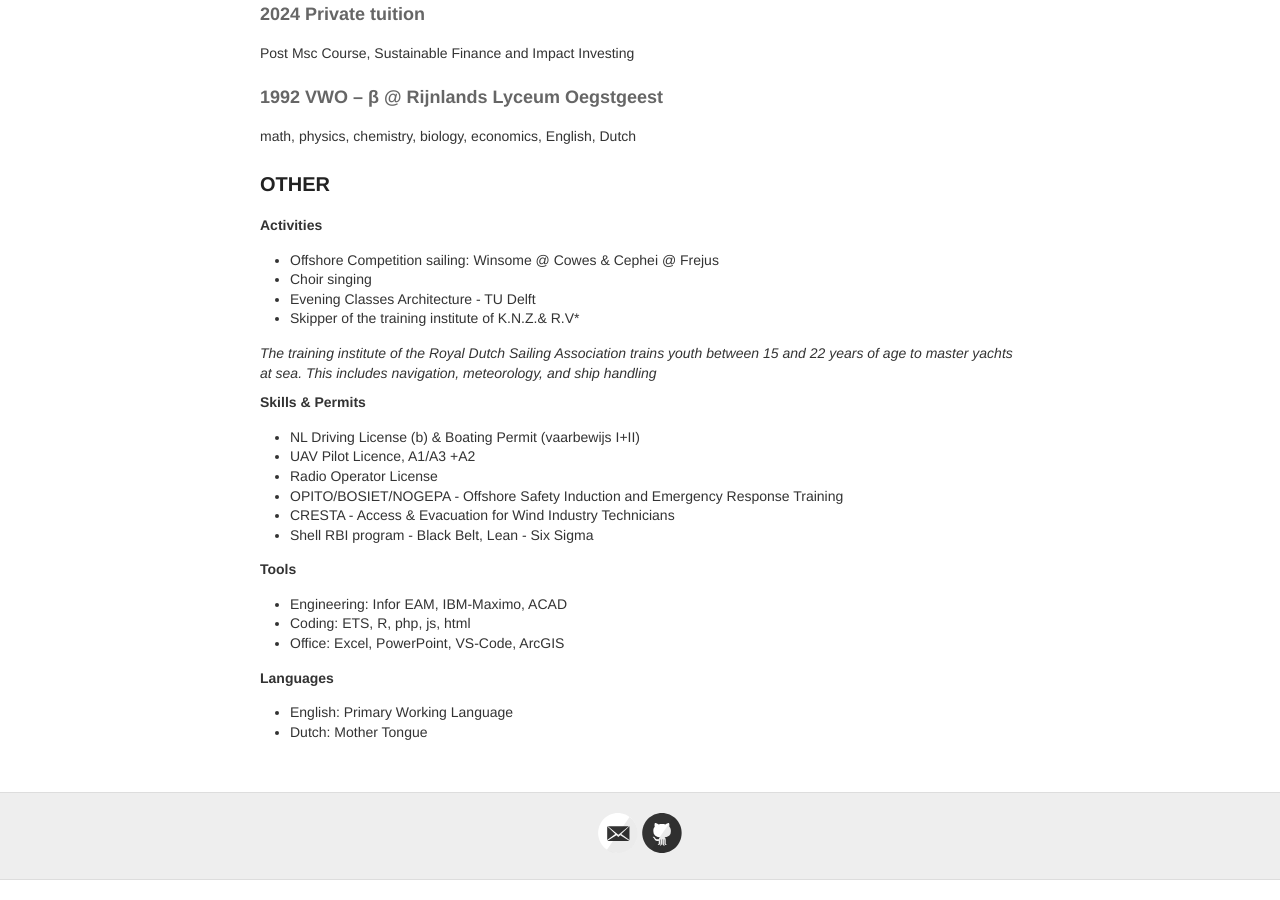
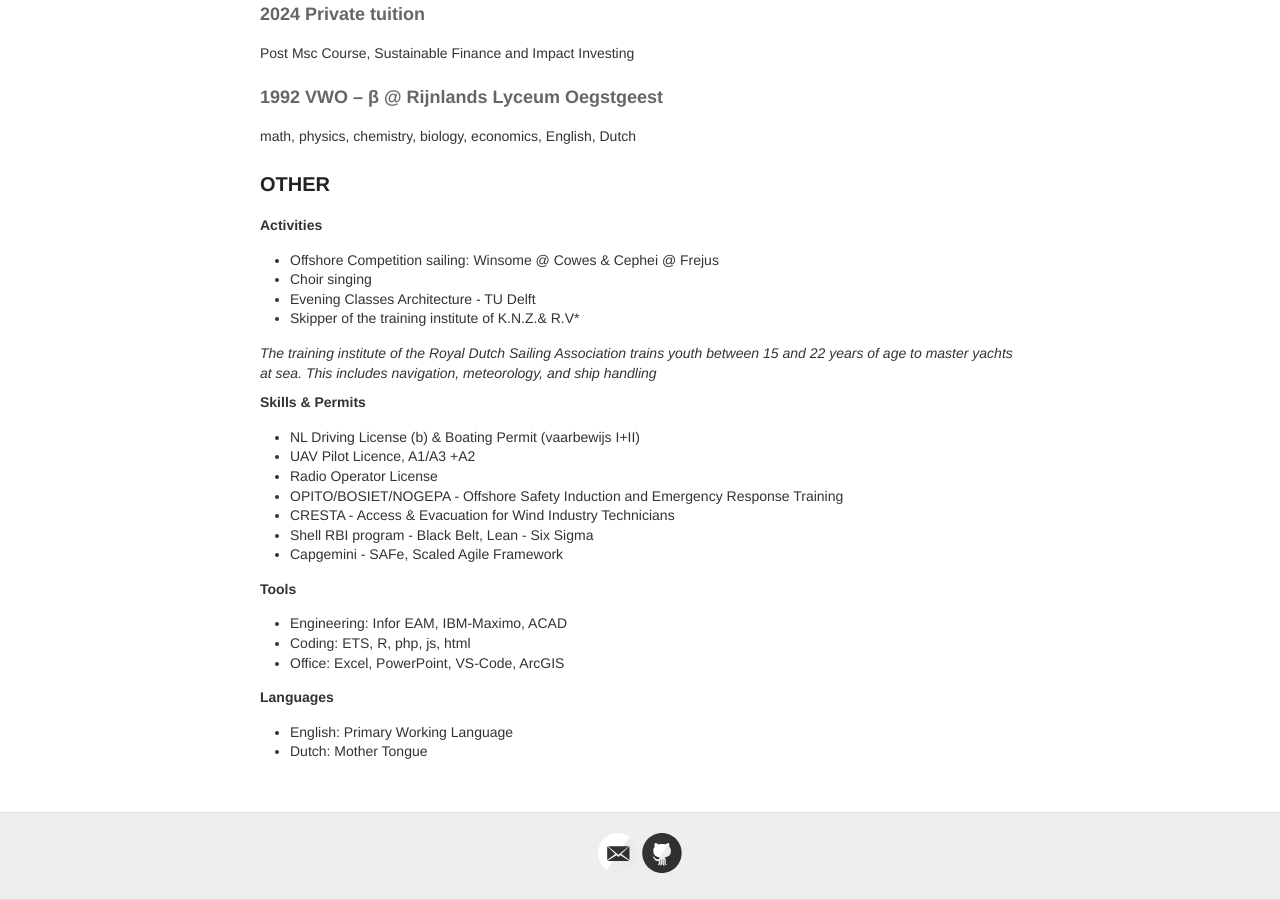
Before and after one commit to fprisse/fprisse.github.io, a Jekyll site: the page built from index.md, in a window 1280 px wide and 900 px high, scrolled down 1408 px. Built offline with Jekyll 4.4.1, drawn with Linux system fonts in a browser that asks for light colours; comment, search, counter and statistics services are not loaded.

Commit message:
Update index.md

```diff
--- a/index.md
+++ b/index.md
@@ -66,6 +66,7 @@ math, physics, chemistry, biology, economics, English, Dutch
  - OPITO/BOSIET/NOGEPA - Offshore Safety Induction and Emergency Response Training
  - CRESTA - Access & Evacuation for Wind Industry Technicians
  - Shell RBI program - Black Belt, Lean - Six Sigma
+ - Capgemini - SAFe, Scaled Agile Framework
 
 **Tools**
  - Engineering: Infor EAM, IBM-Maximo, ACAD
```
